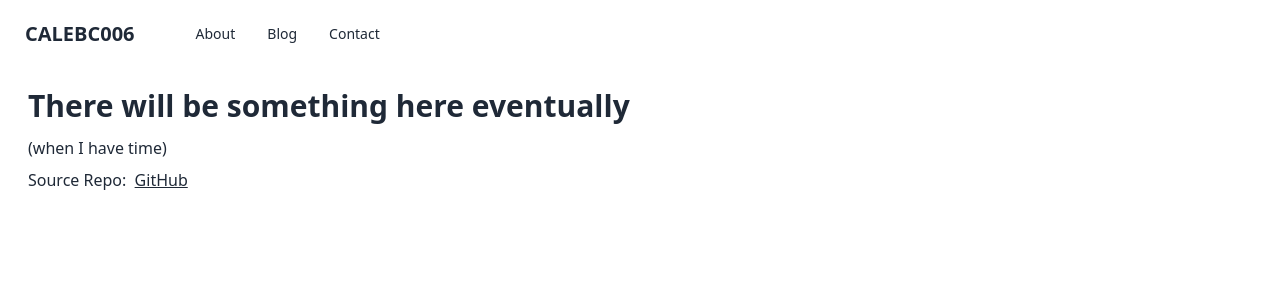
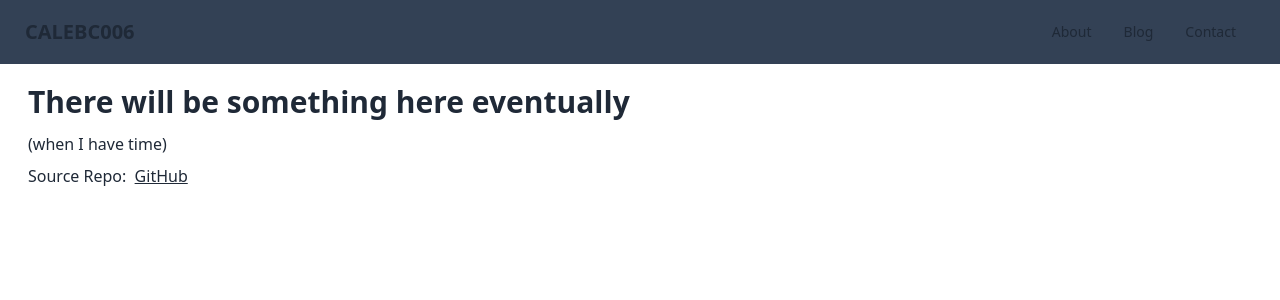
Before and after one commit to calebc2006/calebc.cc, a Next.js app: page / in a window 1280 px wide. Shown: the top 300 px of the page. Built offline with nearby package versions, Linux system fonts and the light colour scheme.

Commit message:
Improved navbar

```diff
--- a/components/Navbar.jsx
+++ b/components/Navbar.jsx
@@ -4,23 +4,20 @@ import Link from "next/link";
 
 const Navbar = () => {
   return (
-    <div className="navbar bg-base-100">
-      <div className="flex-none">
+    <div className="navbar bg-slate-700 py-0">
+      <div className="flex-1">
         <Link href="/" className="btn btn-ghost normal-case text-xl select-none">CALEBC006</Link>
       </div>
-      <div className="flex-none">
-        <ul className="menu menu-horizontal mx-5">
-          {/* <li>
-            <Link href="/">Home</Link>
-          </li> */}
-          <li>
-            <Link href="/about">About</Link>
+      <div className="flex-none py-0 h-300">
+        <ul className="menu menu-horizontal mx-5 p-0 h-full">
+          <li className="h-full">
+            <Link href="/about" className="h-full">About</Link>
           </li>
           <li>
-            <Link href="/blog">Blog</Link>
+            <Link href="/blog" className="h-full">Blog</Link>
           </li>
           <li>
-            <Link href="/contact">Contact</Link>
+            <Link href="/contact" className="h-full">Contact</Link>
           </li>
         </ul>
       </div>
```
Also changed, not shown: pages/contact.jsx (line endings or trailing spaces).
